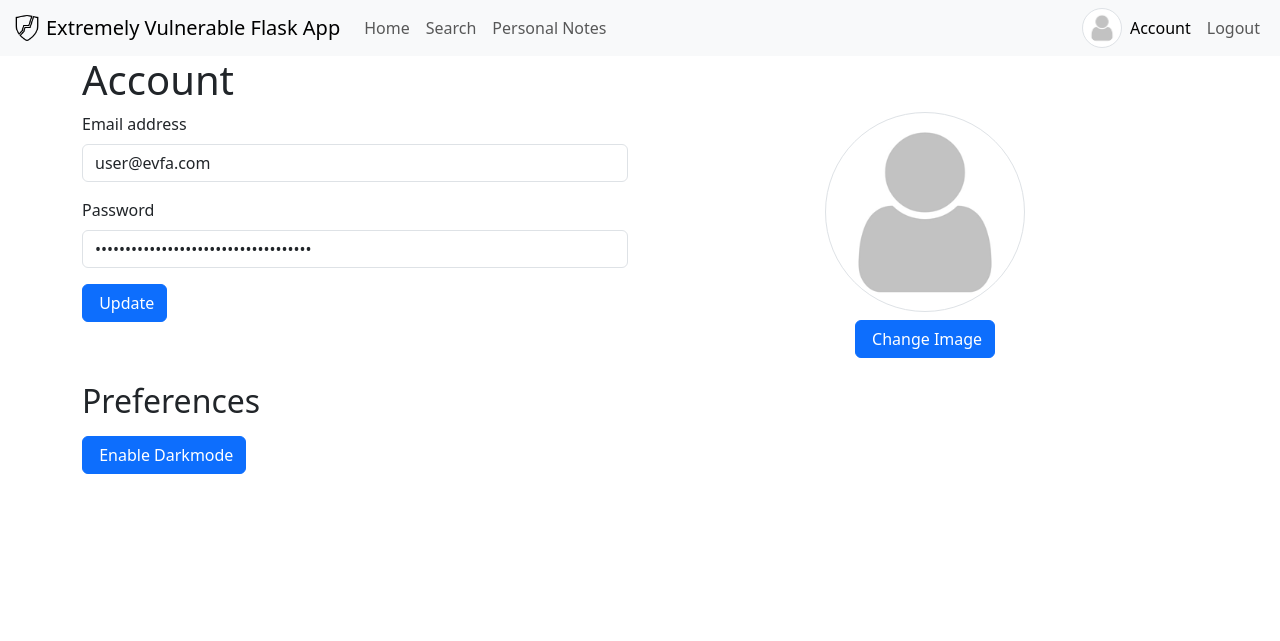
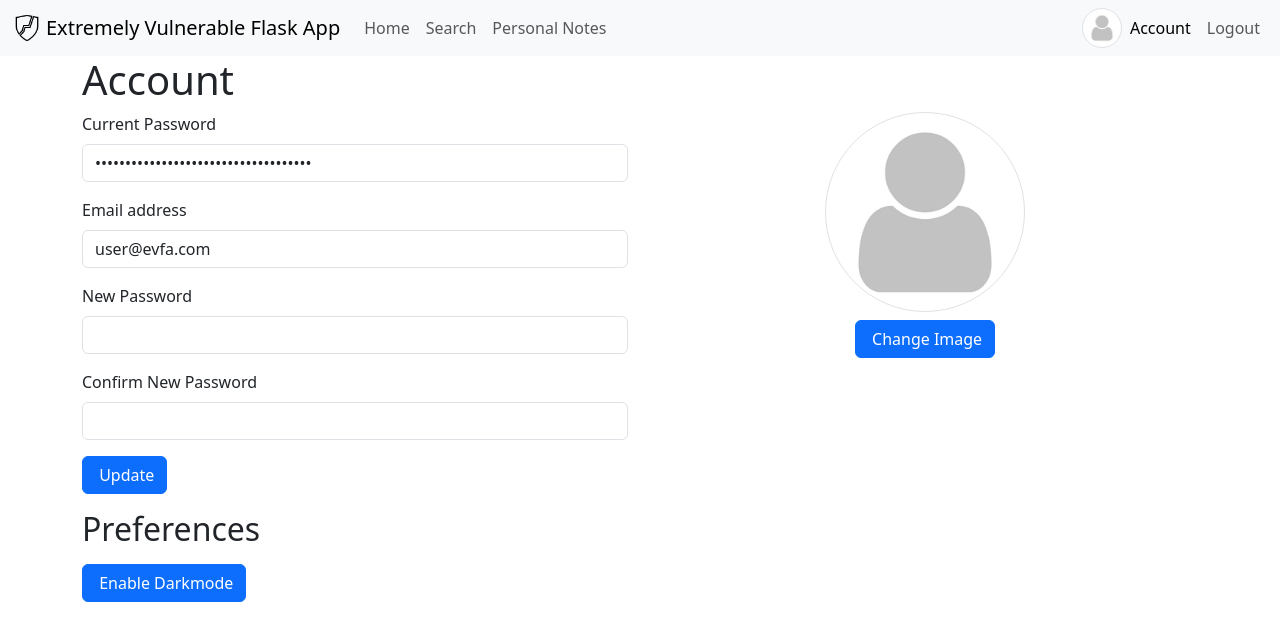
Before and after one commit to imadHafsi/secure-extremely-vulnerable-flask-app, a Flask app: page /account in a window 1280 px wide. Shown: the top 641 px of the page. Run offline with Flask 3, Linux system fonts and the light colour scheme; a user stored in the database is signed in; some libraries are stand-ins or nearby versions.

Commit message:
harden account update and remove is_admin to avoid privilege escalation

```diff
--- a/forms/account_form.py
+++ b/forms/account_form.py
@@ -1,8 +1,9 @@
 from wtforms import Form, PasswordField, EmailField, BooleanField
 
 
+# The is_admin flag is intentionally NOT exposed here to prevent privilege escalation.
 class AccountForm(Form):
     email = EmailField('Email Address')
+    old_password = PasswordField('Current Password')
     password = PasswordField('Password')
     password_control = PasswordField('Password Control')
-    is_admin = BooleanField('Is Admin')
--- a/routes/account.py
+++ b/routes/account.py
@@ -8,10 +8,11 @@ from flask_login import login_required, current_user
 from flask import redirect, flash, render_template, request, Response, g, make_response
 
 from app import app
-from models import Session, Note
+from models import Session, Note, User
 from forms.image_form import ImageForm
 from forms.account_form import AccountForm
 from utils.profile_image import get_base64_image_blob
+from bcrypt import checkpw
 
 
 
@@ -80,24 +81,57 @@ def update_account():
         flash(json.dumps(form.errors), 'error')
     else:
         with Session() as session:
-            filtered_values = {
-                key: value
-                for key, value in form.data.items()
-                if value is not None and key != 'password'
-            }
-            current_user.__dict__.update(filtered_values)
 
+            # - If the user changes email or password, they must enter their current password correctly.
+            # - Email change is only allowed if the new address is not used by another account.
+            # - Password is changed only if a new password is provided and confirmed.
+            # - The is_admin flag is never updated here; role changes are restricted to a separate admin-only interface.
+            # - This prevents silent account takeover on an unattended session and stops privilege escalation via the account form.
+
+            new_email = form.email.data
+            old_password = form.old_password.data
             new_password = form.password.data
-            was_password_changed = new_password is not None and new_password != filtered_values.get(
-                'password_control')
+            new_password_confirm = form.password_control.data
 
-            if was_password_changed:
-                current_user.password = hashpw(new_password.encode(),
-                                               gensalt()).decode()
+            email_changed = new_email != current_user.email
+            password_change_requested = bool(new_password)
 
-            session.merge(current_user)
-            session.commit()
-            flash('Account updated', 'success')
+            if email_changed or password_change_requested:
+                if not old_password:
+                    flash("Please enter your current password to update email or password.", "error")
+                    return redirect("/account")
+
+                if not checkpw(
+                        old_password.encode("utf-8"),
+                        current_user.password.encode("utf-8"),
+                    ):
+                        flash("Current password is incorrect.", "error")
+                        return redirect("/account")
+
+                if email_changed:
+                    existing = (
+                        session.query(User)
+                        .filter(User.email == form.email.data)
+                        .first()
+                    )
+                    if existing and existing.id != current_user.id:
+                        flash("This email address is already in use by another account.", "error")
+                        return redirect("/account")
+
+                current_user.email = form.email.data
+
+                if password_change_requested:
+                    if new_password != new_password_confirm:
+                        flash("New passwords do not match.", "error")
+                        return redirect("/account")
+
+                    current_user.password = hashpw(
+                            new_password.encode("utf-8"), gensalt()
+                        ).decode("utf-8")
+
+                session.merge(current_user)
+                session.commit()
+                flash('Account updated', 'success')
 
     return redirect('/account')
 
--- a/templates/account.html
+++ b/templates/account.html
@@ -10,6 +10,12 @@
     <div class="col col-12 col-md-6">
       <form method="post" action="/account">
         <div class="mb-3">
+          <label for="old_password" class="form-label">
+            Current Password
+          </label>
+          <input type="password" class="form-control" id="old_password" name="old_password" value="{{uuid}}" />
+        </div>
+        <div class="mb-3">
           <label for="email" class="form-label">
             Email address
           </label>
@@ -17,21 +23,17 @@
         </div>
         <div class="mb-3">
           <label for="password" class="form-label">
-            Password
+            New Password
           </label>
-          <input type="password" class="form-control" id="password" name="password" value="{{uuid}}" />
+          <input type="password" class="form-control" id="password" name="password" />
         </div>
-        <input type="hidden" class="form-control" id="password_control" name="password_control" value="{{uuid}}" />
 
-        {% if current_user.is_admin %}
         <div class="mb-3">
-          <input class="form-check-input" type="checkbox" name="is_admin" checked="{{current_user.is_admin}}"
-            id="is_admin" />
-          <label class="form-check-label" for="is_admin">
-            Admin
+          <label for="password_control" class="form-label">
+            Confirm New Password
           </label>
+          <input type="password" class="form-control" id="password_control" name="password_control" />
         </div>
-        {% endif %}
         <button type="submit" class="btn btn-primary d-flex align-items-center">
           {{ render_icon('save') }}&nbsp;Update
         </button>
```
